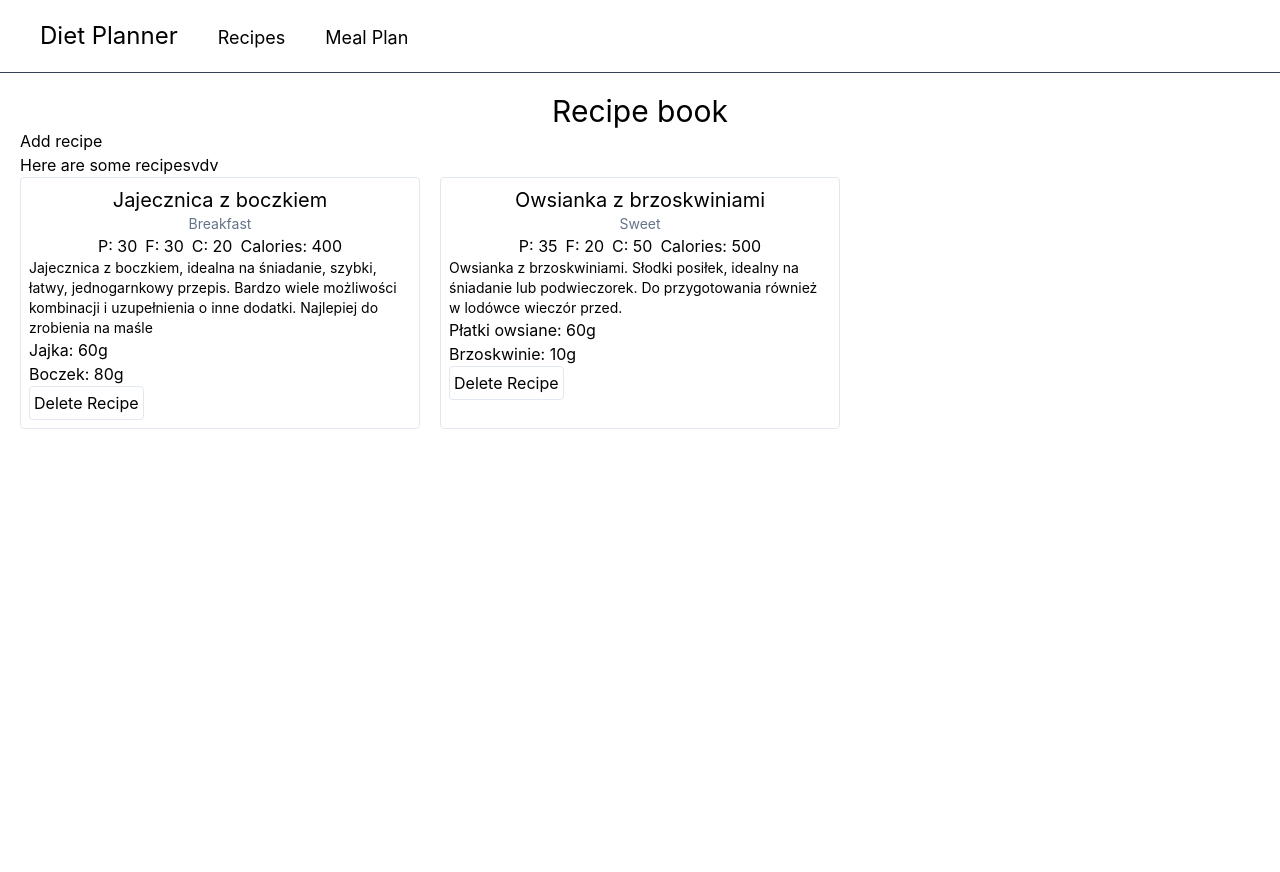
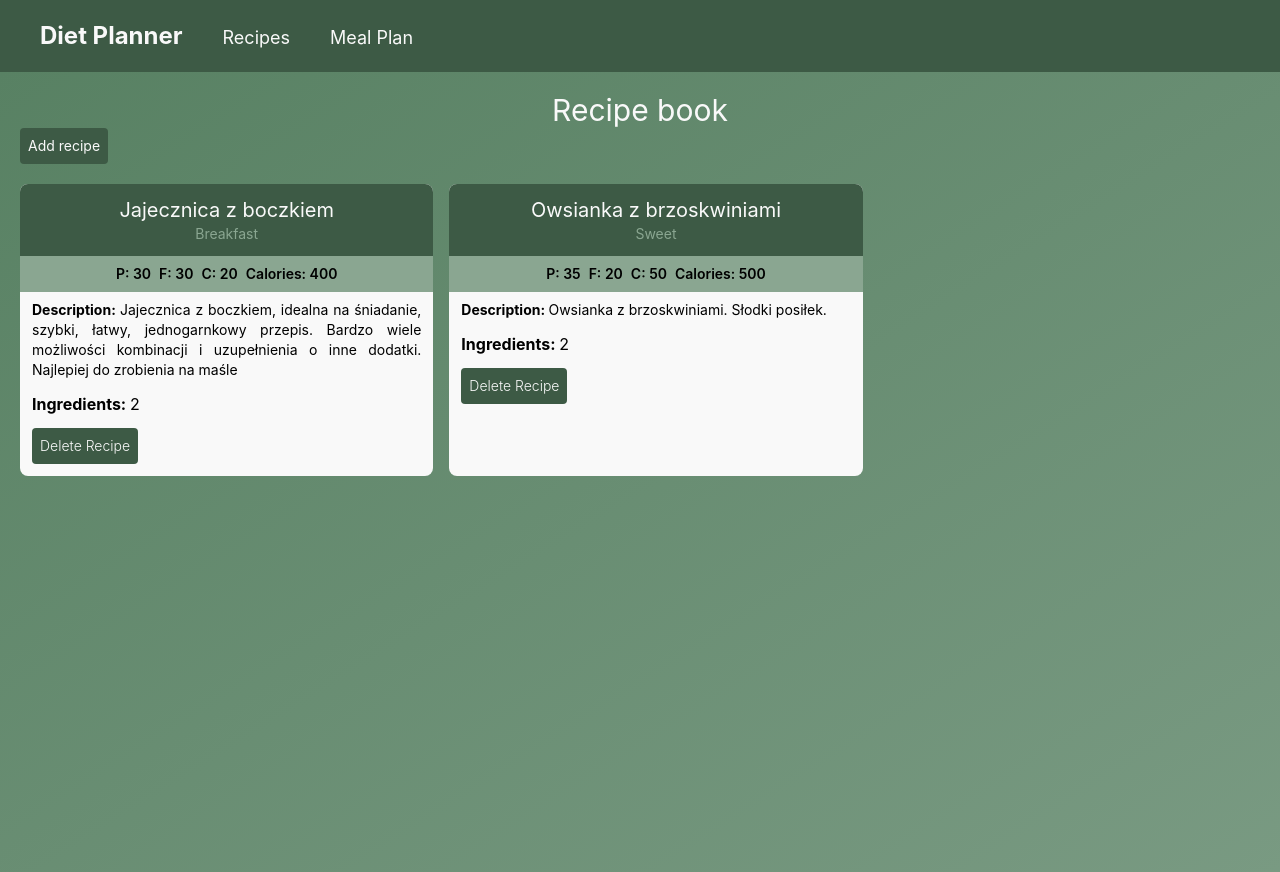
Before and after one commit to JacekGaw/Diet-Planner, a React (Create React App) app: page /Recipes in a window 1280 px wide. Before the commit the page ends 800 px from the top, so only its background shows below. Built offline with nearby package versions, Linux system fonts and the light colour scheme.

Commit message:
Add styling to recipes page, create colors theme in tailwind config file

```diff
--- a/src/App.js
+++ b/src/App.js
@@ -11,7 +11,7 @@ function App() {
     <RecipesContextProvider>
       <section>
         <Menu />
-        <main>
+        <main className="bg-gradient-to-br from-green to-green2 min-h-screen">
           <Routes>
             <Route path="/" element={<Home />} />
             <Route path="/Recipes" element={<Recipes />} />
--- a/src/SAMPLE_RECIPES.js
+++ b/src/SAMPLE_RECIPES.js
@@ -27,7 +27,7 @@ export const SAMPLE_RECIPES = [
         add_date: "3.1.2024",
         title: "Owsianka z brzoskwiniami",
         category: "sweet",
-        description: "Owsianka z brzoskwiniami. Słodki posiłek, idealny na śniadanie lub podwieczorek. Do przygotowania również w lodówce wieczór przed.",
+        description: "Owsianka z brzoskwiniami. Słodki posiłek. ",
         proteins: 35,
         fats: 20,
         carbohydrates: 50,
--- a/src/components/Menu.jsx
+++ b/src/components/Menu.jsx
@@ -3,11 +3,11 @@ import { NavLink } from 'react-router-dom';
 
 const Menu = () => {
     return (
-        <menu className='w-full border-solid border-b border-slate-700'>
+        <menu className='w-full bg-dark-green'>
             <ul className='flex p-5 justify-start items-end'>
-                <NavLink to="/"><h2 className='px-5 text-2xl hover:drop-shadow-md'>Diet Planner</h2></NavLink>
-                <NavLink to="/recipes" className='px-5 text-lg hover:drop-shadow-md'>Recipes</NavLink>
-                <NavLink to="/meal-plan" className='px-5 text-lg hover:drop-shadow-md'>Meal Plan</NavLink>
+                <NavLink to="/"><h2 className='px-5 text-2xl text-white hover:drop-shadow-md font-bold' >Diet Planner</h2></NavLink>
+                <NavLink to="/recipes" className='px-5 text-lg hover:drop-shadow-md text-white'>Recipes</NavLink>
+                <NavLink to="/meal-plan" className='px-5 text-lg text-white hover:drop-shadow-md'>Meal Plan</NavLink>
             </ul>
         </menu>
     );
--- a/src/pages/recipes/AddRecipe.jsx
+++ b/src/pages/recipes/AddRecipe.jsx
@@ -45,9 +45,9 @@ const AddRecipe = ({ visibility }) => {
   return (
     <>
       <Modal ref={modal}>{modalInfo}</Modal>
-      <section>
+      <section className="border-2 mb-5 border-dark-green rounded-md p-5">
         <header>
-          <h3 className="text-center">Add recipe to your recipe book:</h3>
+          <h3 className="text-center text-white">Add recipe to your recipe book:</h3>
         </header>
         <form
           onSubmit={(e) => {
--- a/src/pages/recipes/RecipeCard.jsx
+++ b/src/pages/recipes/RecipeCard.jsx
@@ -1,25 +1,24 @@
 import React, {useContext} from 'react';
 import { RecipesContext } from '../../store/recipes-context';
 
-const RecipeCard = ({recipeInfo}) => {
+const RecipeCard = ({recipeInfo, className}) => {
     const {recipeDelete}= useContext(RecipesContext)
     return (
-        <li className='p-2 border border-slate-200 rounded' >
-            <header>
+        <li className={className} >
+            <header className='bg-dark-green rounded-t-lg p-3 text-white'>
                 <h4 className='text-xl text-center'>{recipeInfo.title}</h4>
+                <p className='text-light-green capitalize text-sm text-center'>{recipeInfo.category}</p>
             </header>
-            <p className='text-slate-500 capitalize text-sm text-center'>{recipeInfo.category}</p>
-            <div className='flex justify-center'>
+
+            <div className='flex justify-center p-2 mb-2 text-sm font-semibold bg-light-green'>
                 <p className='mx-1'>P: {recipeInfo.proteins}</p>
                 <p className='mx-1'>F: {recipeInfo.fats}</p>
                 <p className='mx-1'>C: {recipeInfo.carbohydrates}</p>
                 <p className='mx-1'>Calories: {recipeInfo.calories}</p>
             </div>
-            <p className='text-sm '>{recipeInfo.description}</p>
-            {recipeInfo.ingredients.map((singleIngredient) => {
-                return <p key={singleIngredient.id}>{singleIngredient.ingredient}: {singleIngredient.amount}{singleIngredient.unit}</p>
-            })}
-            <button onClick={() => recipeDelete(recipeInfo.id)} className='p-1 border border-slate-200 rounded'>Delete Recipe</button>
+            <p className='text-sm  px-3 text-justify'><strong>Description: </strong>{recipeInfo.description}</p>
+            <p className='p-3'><strong>Ingredients: </strong>{recipeInfo.ingredients.length}</p>
+            <button onClick={() => recipeDelete(recipeInfo.id)} className='p-2 font-light text-sm bg-dark-green rounded text-white mb-3 ml-3'>Delete Recipe</button>
         </li>
     );
 }
--- a/src/pages/recipes/Recipes.jsx
+++ b/src/pages/recipes/Recipes.jsx
@@ -19,9 +19,9 @@ const Recipes = () => {
   return (
     <section className="p-5">
       <header>
-        <h2 className="text-center text-3xl">Recipe book</h2>
+        <h2 className="text-center text-3xl text-white">Recipe book</h2>
       </header>
-      <button onClick={handleChangeVisibility}>
+      <button onClick={handleChangeVisibility} className="bg-dark-green text-white rounded p-2 text-sm mb-5">
         {addRecipeView ? "Close" : "Add recipe"}
       </button>
       {addRecipeView === true ? (
@@ -29,8 +29,7 @@ const Recipes = () => {
       ) : (
         ""
       )}
-      <p>Here are some recipesvdv</p>
-      <RecipesList />
+      <RecipesList className="flex gap-4 " cardStyle=" w-1/3 bg-white rounded-lg"/>
     </section>
   );
 };
--- a/src/pages/recipes/RecipesList.jsx
+++ b/src/pages/recipes/RecipesList.jsx
@@ -2,13 +2,13 @@ import React, { useContext } from "react";
 import { RecipesContext } from "../../store/recipes-context";
 import RecipeCard from "./RecipeCard";
 
-const RecipesList = () => {
+const RecipesList = ({className, cardStyle}) => {
   const { recipes } = useContext(RecipesContext);
 
   return (
-    <ul className="grid gap-5 grid-cols-3">
+    <ul className={className}>
       {recipes.map((recipe) => (
-        <RecipeCard key={recipe.id} recipeInfo={recipe} />
+        <RecipeCard key={recipe.id} recipeInfo={recipe} className={cardStyle} />
       ))}
     </ul>
   );
--- a/tailwind.config.js
+++ b/tailwind.config.js
@@ -4,7 +4,17 @@ module.exports = {
     "./src/**/*.{js,jsx,ts,tsx}",
   ],
   theme: {
-    extend: {},
+    colors: {
+      'light-green': '#8aa691',
+      'green': '#588163',
+      'green2': '#799A82',
+      'dark-green': '#3d5a45',
+      'white': '#f9f9f9',
+      'brown': '#816358',
+      'light-brown': '#a6918a',
+      'dark-brown': '#5a453d'
+    },
+    extend: {}
   },
   plugins: [],
 }
```
